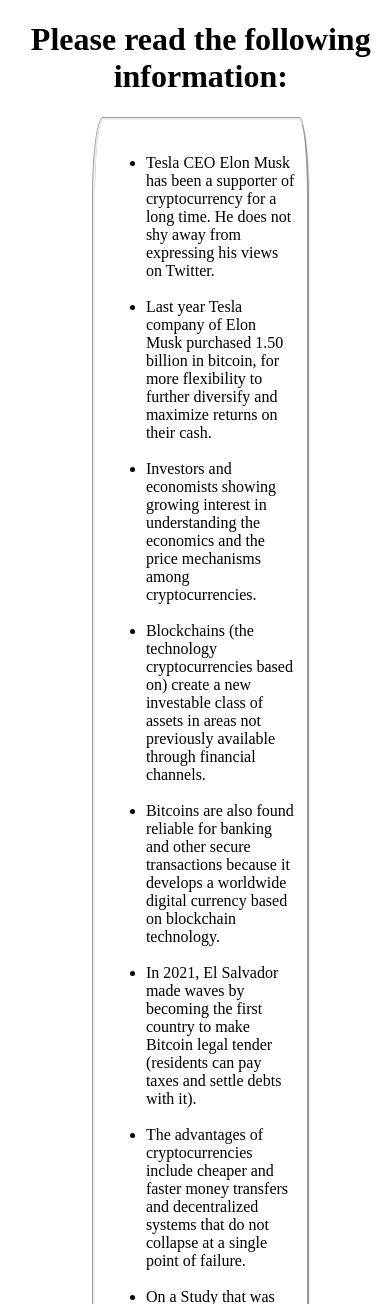
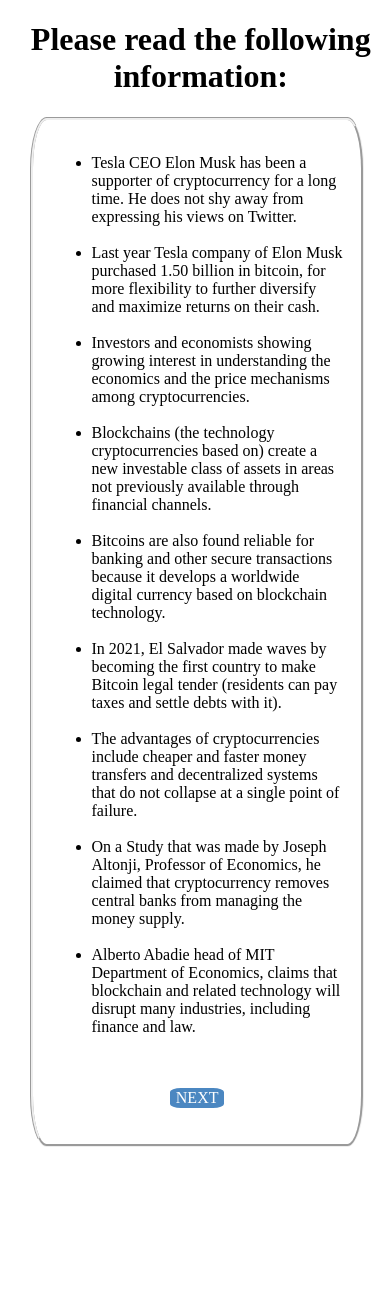
Before and after one commit to shellyfr/FinalProjectServer, a Flask app: page /1 in a window 390 px wide. Shown: the top 1304 px of the page. After the commit the page ends 1147 px from the top, so only its background shows below. Run offline with Flask 2, Linux system fonts and the light colour scheme.

Commit message:
11/04/2022 3

```diff
--- a/static/css/questions.css
+++ b/static/css/questions.css
@@ -107,3 +107,18 @@
   top: -1px;
   left: 50%;
 }
+
+
+@media only screen and (max-width: 600px) {
+    div.frame{
+    border-style: groove;
+    border-radius: 5%;
+    padding-left: 5%;
+    padding-right: 5%;
+    margin-right: 5%;
+    margin-left: 3%;
+
+
+}
+
+ }
--- a/templates/final_project.html
+++ b/templates/final_project.html
@@ -28,7 +28,7 @@
         {% with messages = get_flashed_messages() %}
             {% if messages %}
                 {% for ms in messages %}
-                    <h4>{{ ms }}</h4>
+                    <h4 style="color: #9C1A1C">{{ ms }}</h4>
                 {% endfor %}
             {% endif %}
         {% endwith %}
```
